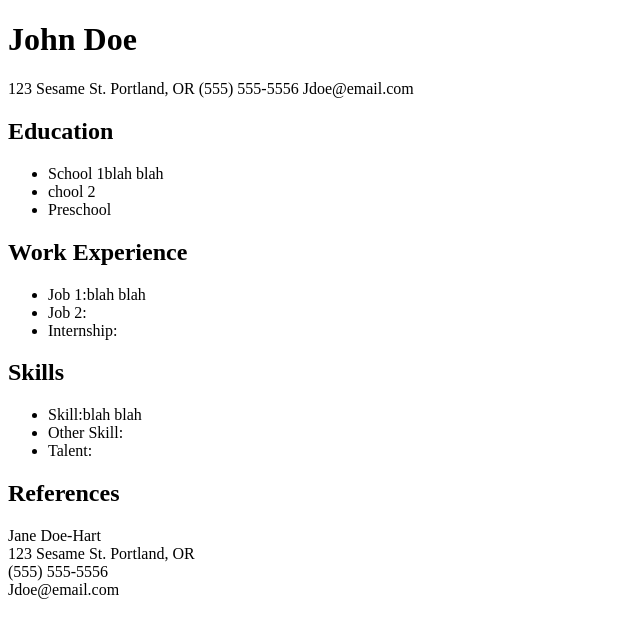
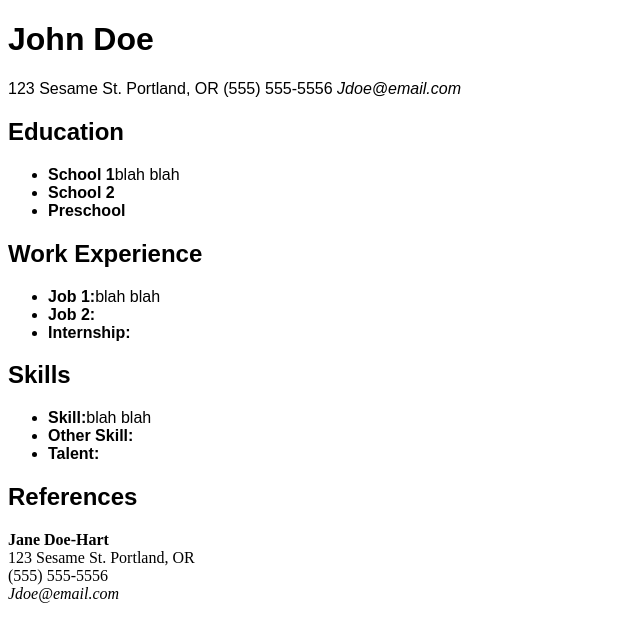
Before and after one commit to netzeln/Resume, a plain HTML site: page index.html in a window 1280 px wide. Shown: the whole page, without its empty margins (0-640 px from the left). Drawn offline with Linux system fonts and the light colour scheme.

Commit message:
add stylesheet

```diff
--- /dev/null
+++ b/css/style.css
@@ -0,0 +1,41 @@
+body {
+  font-family:sans-serif;
+}
+
+.name{
+  font-weight:bold;
+}
+
+.address{
+
+}
+
+.phone{
+
+}
+
+.email{
+  font-style:italic;
+}
+
+.contact{
+
+}
+
+.info{
+
+}
+
+.info-header{
+
+
+}
+
+.list-unit{
+  font-weight:bold;
+}
+
+.reference{
+  font-family:serif;
+}
+/*Some classes left empty for now for flexibility later
--- a/index.html
+++ b/index.html
@@ -2,6 +2,7 @@
 <html>
   <head>
     <meta charset="utf-8">
+    <link href="css/style.css" rel="stylesheet" type="text/css">
     <title>Resume</title>
   </head>
   <body>
@@ -14,7 +15,7 @@
     <div class="info">
       <ul>
         <li><span class="list-unit">School 1</span>blah blah</li>
-        <li><span class="list-unit">chool 2</span></li>
+        <li><span class="list-unit">School 2</span></li>
         <li><span class="list-unit">Preschool</span></li>
       </ul>
     </div>
@@ -38,7 +39,7 @@
     </div>
 
     <h2 class="info-header">References</h2>
-    <div class="info">
+    <div class="reference">
       <p><span class="name">Jane Doe-Hart</span><br/><span class="address">123 Sesame St. Portland, OR</span><br/> <span class="phone">(555) 555-5556</span><br/> <span class="email">Jdoe@email.com</span><br/></p>
     </div>
   </body>
```
